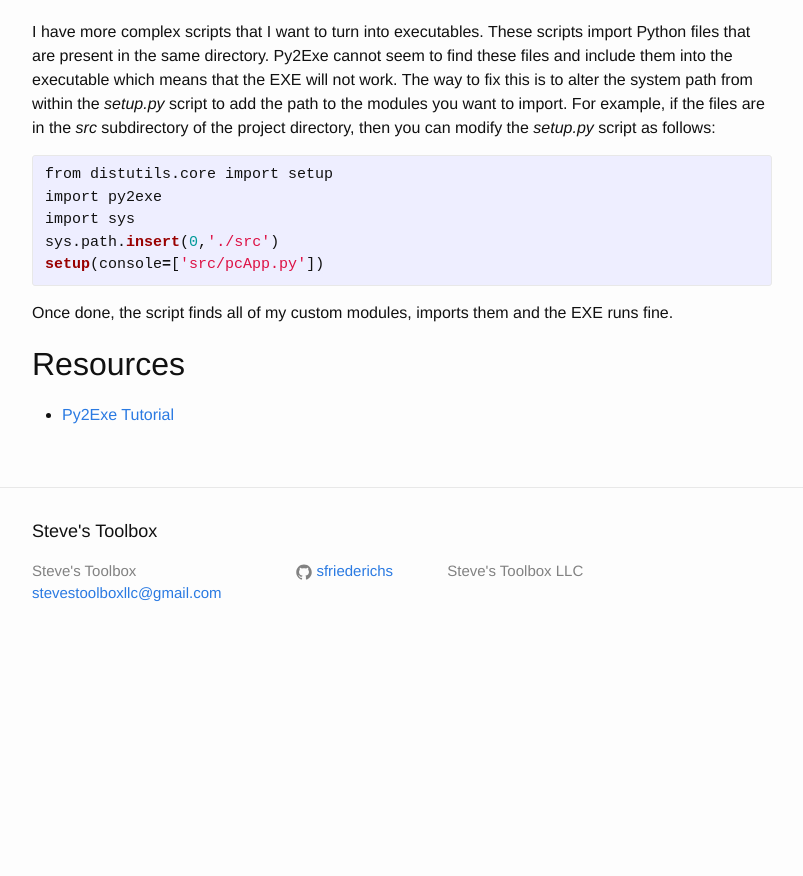
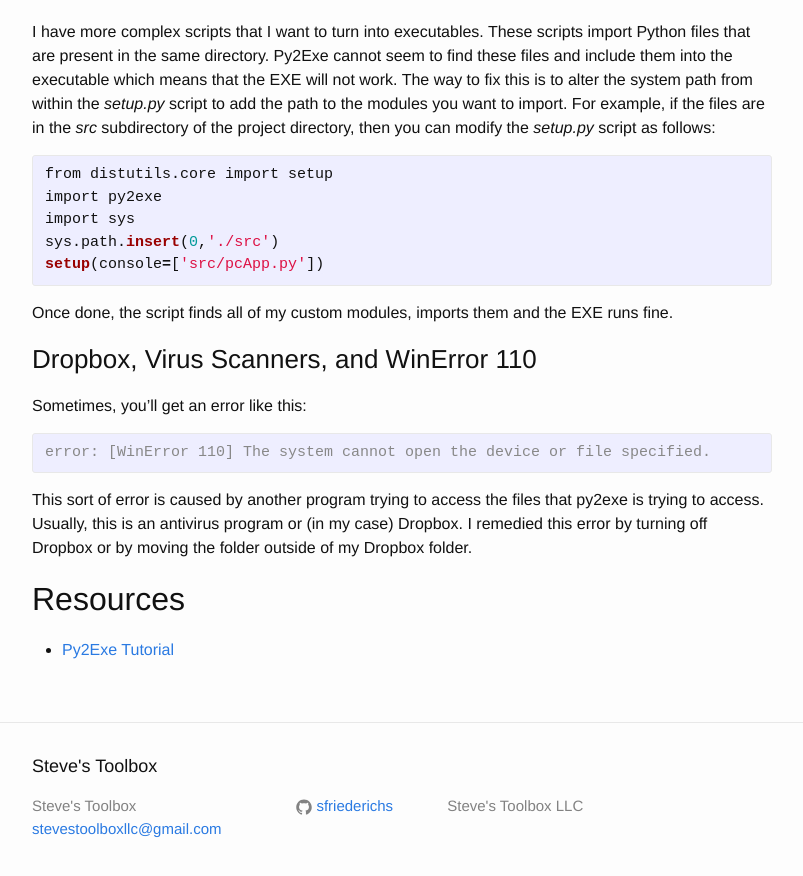
Before and after one commit to sfriederichs/sfriederichs.github.io, a Jekyll site: the page built from _posts/2017-12-20-Python-Executables.md, in a window 1280 px wide and 900 px high, scrolled down 1953 px. Shown: the top 876 px of the window, without its empty margins (238-1041 px from the left). Built offline with Jekyll 4.4.1, drawn with Linux system fonts in a browser that asks for light colours; before the commit the page ends 2618 px from its top, so only the background shows below that.

Commit message:
Adding article on distributing python programs

```diff
--- a/_posts/2017-12-20-Python-Executables.md
+++ b/_posts/2017-12-20-Python-Executables.md
@@ -92,6 +92,17 @@ setup(console=['src/pcApp.py'])
 {% endhighlight %}
 
 Once done, the script finds all of my custom modules, imports them and the EXE runs fine.
+
+### Dropbox, Virus Scanners, and WinError 110 ###
+
+Sometimes, you'll get an error like this:
+
+{% highlight console %}
+error: [WinError 110] The system cannot open the device or file specified.
+{% endhighlight %}
+
+This sort of error is caused by another program trying to access the files that py2exe is trying to access. Usually, this is an antivirus program or (in my case) Dropbox. I remedied this error by turning off Dropbox or by moving the folder outside of my Dropbox folder.
+
 ## Resources ##
 
 * [Py2Exe Tutorial](http://www.py2exe.org/index.cgi/Tutorial)
```
Also changed, not shown: _posts/2020-12-23-retrieve-transactions-from-mt--python.md (+1 -1 lines), _posts/2021-01-06-create-curses-based-cli-apps--python.md (+4 -0 lines), _posts/2021-01-11---package-and-release-a-python-program.md (added, +42 -0 lines).
